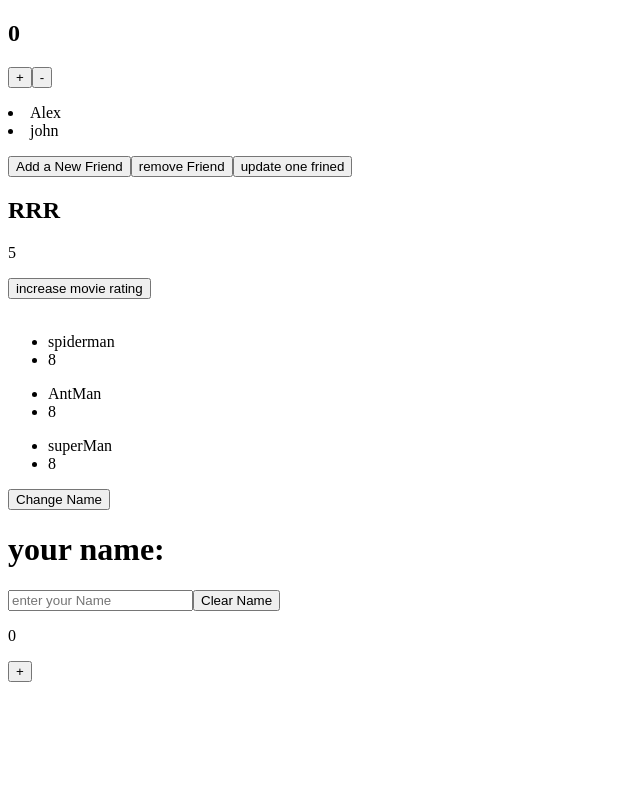
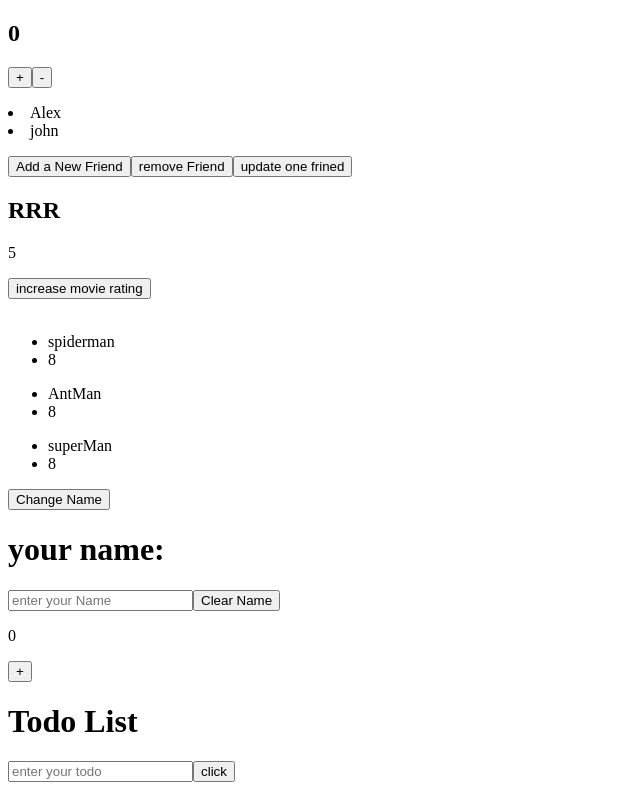
Before and after one commit to Naveenkumar-R96/My-React-course, a React (Vite) app in the folder Final/come-back/: page / in a window 1280 px wide. Shown: the whole page, without its empty margins (0-640 px from the left). Built offline with nearby package versions, Linux system fonts and the light colour scheme.

Commit message:
add Todolist component and integrate it into App; clean up Counter component

```diff
--- a/Final/come-back/src/App.jsx
+++ b/Final/come-back/src/App.jsx
@@ -1,6 +1,7 @@
 import React, { useState } from "react";
 import UseState from "./Components/UseState";
 import Counter from "./Components/Counter";
+import Todolist from "./Components/Todolist";
 
 const App = () => {
 
@@ -110,6 +111,7 @@ const App = () => {
 
       <UseState/>
       <Counter/>
+      <Todolist/>
     </div>
   );
 };
--- a/Final/come-back/src/Components/Counter.jsx
+++ b/Final/come-back/src/Components/Counter.jsx
@@ -12,6 +12,12 @@ const Counter = () => {
     <div>
       <p>{count}</p>
       <button onClick={handleIncrease}>+</button>
+
+
+
+
+
+
     </div>
   )
 }
--- /dev/null
+++ b/Final/come-back/src/Components/Todolist.jsx
@@ -0,0 +1,41 @@
+import React from "react";
+import { useState } from "react";
+
+const Todolist = () => {
+  const [name, setName] = useState([]);
+  const [newTodo, setNewTodo] = useState("");
+
+  const handleChange = (e) => {
+    setName(e.target.value);
+  };
+
+  const handleSubmit =(e)=>{
+    if(name){
+        e.preventDefault()
+        setNewTodo([...name,newTodo])
+        setName('')
+    }
+  }
+
+  return (
+    <div>
+      <h1>Todo List</h1>
+      <form onSubmit={(e)=>handleSubmit(e)}>
+        <input
+          type="text"
+          placeholder="enter your todo"
+          value={name}
+          onChange={(e)=>handleChange(e)}
+        />
+        <button type="submit">click</button>
+        <ul>
+          {name.map((n, i) => (
+            <li key={i}>{n}</li>
+          ))}
+        </ul>
+      </form>
+    </div>
+  );
+};
+
+export default Todolist;
```
